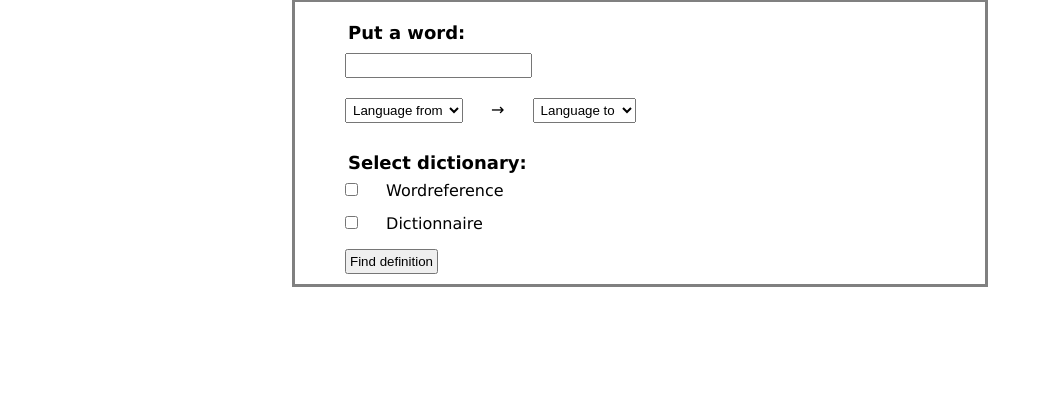
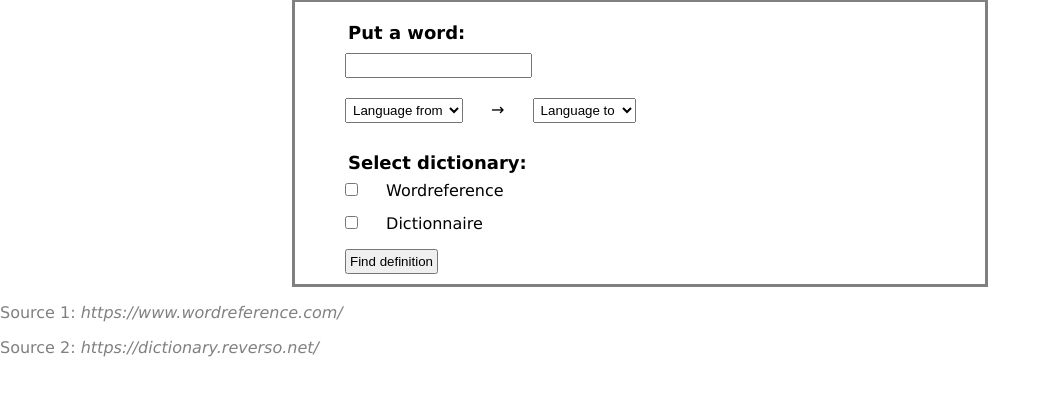
Before and after one commit to milenakowalska/dict_project, a Flask app: page / in a window 1280 px wide. Shown: the part 82-478 px from the top of the page, without its empty margins (0-1050 px from the left). Run offline with Flask 2, Linux system fonts and the light colour scheme.

Commit message:
Update base.html
Source added

```diff
--- a/templates/base.html
+++ b/templates/base.html
@@ -12,5 +12,8 @@
 <body>
     {% block body %}
     {% endblock %}
+
+    <p style='color:grey'>Source 1: <cite>https://www.wordreference.com/</cite></p>
+    <p style='color:grey'>Source 2: <cite>https://dictionary.reverso.net/</cite></p>
 </body>
 </html>
```
